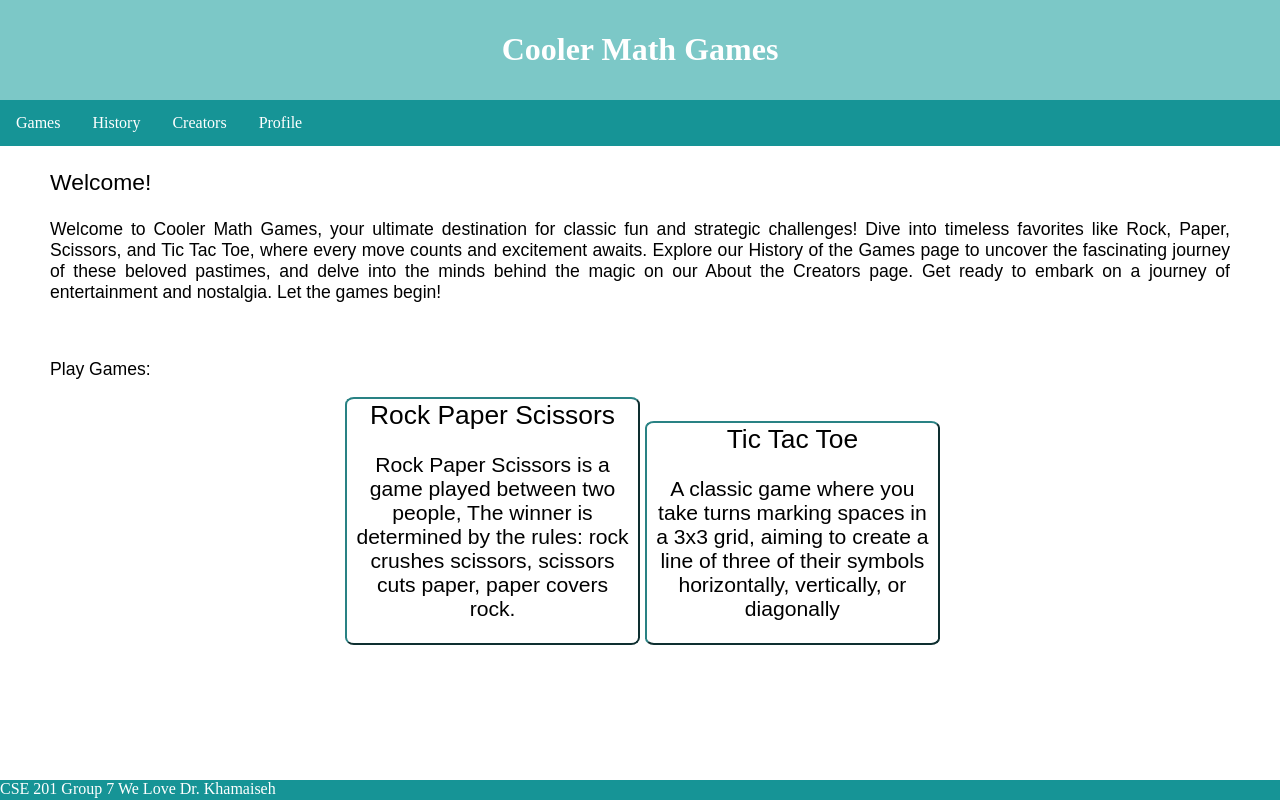
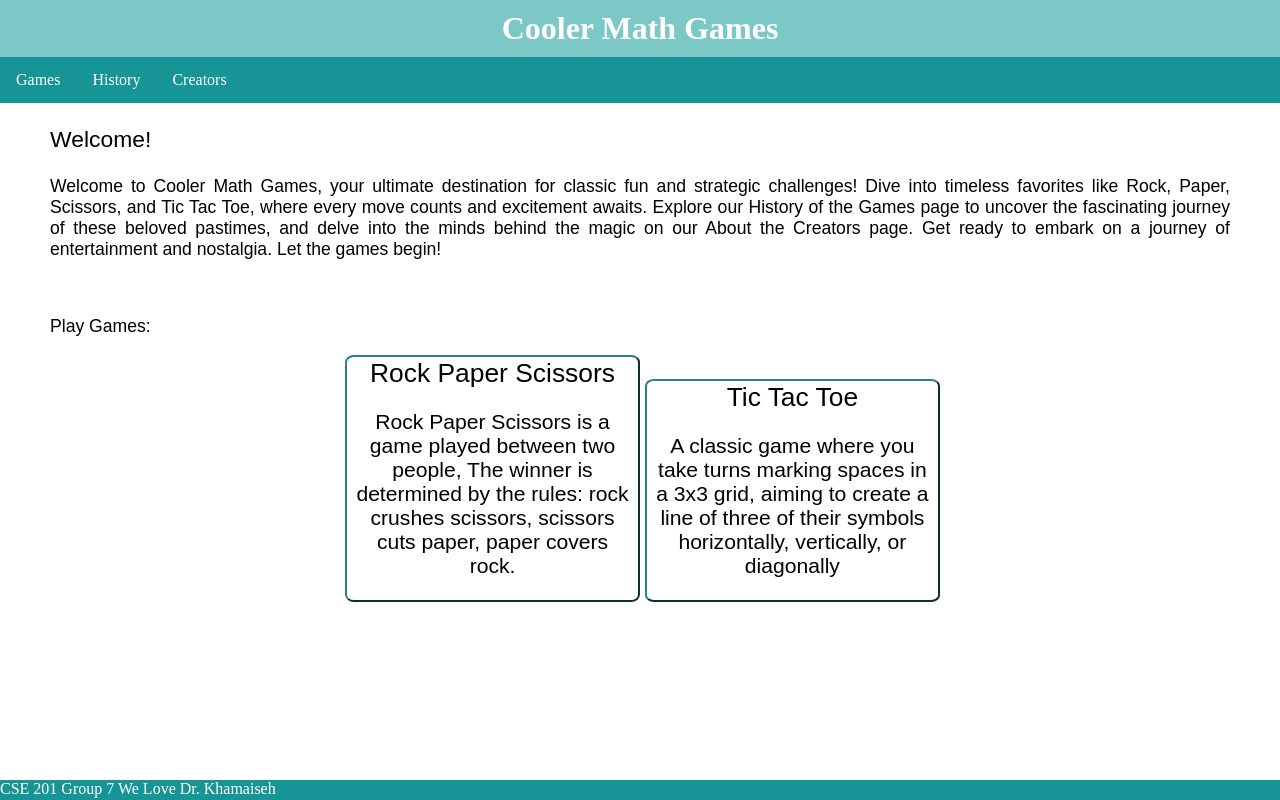
Before and after one commit to mshyu8/game-site, a plain HTML site: page index.html in a window 1280 px wide. Drawn offline with Linux system fonts and the light colour scheme.

Commit message:
Fixed the navbar and added the title of the page to be a link back to the homepage

```diff
--- a/index.html
+++ b/index.html
@@ -4,12 +4,12 @@
     <meta charset="UTF-8">
     <meta name="viewport" content="width=device-width, initial-scale=1.0">
     <meta http-equiv="X-UA-Compatible" content="ie=edge">
-    <title>Game Site</title>
+    <title>Cooler Math Games</title>
     <link rel="stylesheet" href="style.css">
   </head>
   <body>
     <div id="top">
-      <h1>Cooler Math Games</h1>
+      <a href="index.html" id="homeLink">Cooler Math Games</a>
     </div>
     <ul>
       <li class="dropdown">
@@ -17,12 +17,10 @@
         <div class="dropdown-content">
           <a href="rockpaperscissors.html">Rock Paper Scissors</a>
           <a href="tictactoe.html">Tic Tac Toe</a>
-          <a href="connectfour.html">Connect 4</a>
         </div>
       </li>
       <li><a href="history.html">History</a></li>
       <li><a href="creator.html">Creators</a></li>
-      <li ><a href="" id="Profile">Profile</a></li>
     </ul>
     <div id="indexGames">
       <p id="welcomeTitle">Welcome!</p>
--- a/style.css
+++ b/style.css
@@ -290,3 +290,13 @@ figure {
   overflow: auto;
   padding-right: 20;
 }
+
+/** Home Link Styling **/
+#homeLink {
+  text-align: center;
+  color: white;
+  background-color: #7CC8C7;
+  font-size: 2em;
+  font-weight: bold;
+  text-decoration: none;
+}
```
Also changed, not shown: creator.html (+2 -4 lines), history.html (+2 -4 lines), rockpaperscissors.html (+2 -6 lines), tictactoe.html (+2 -4 lines).
